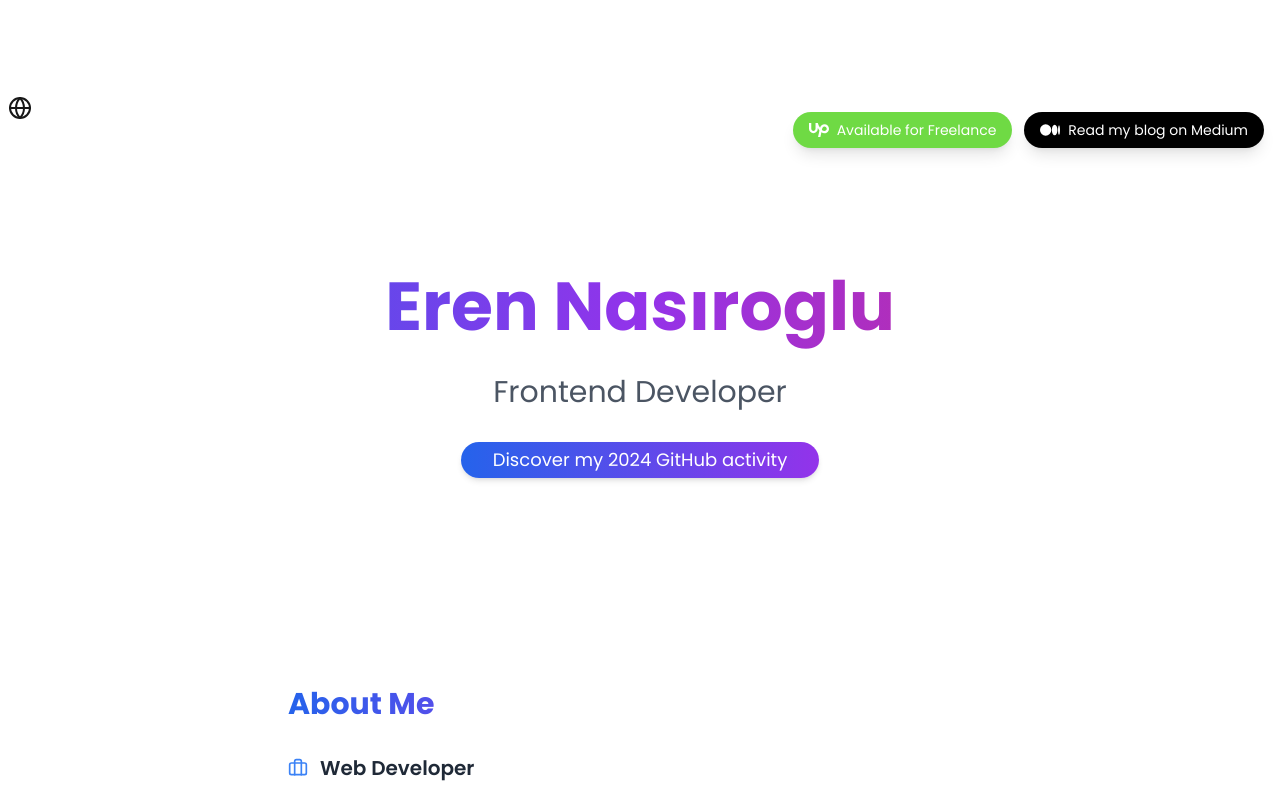
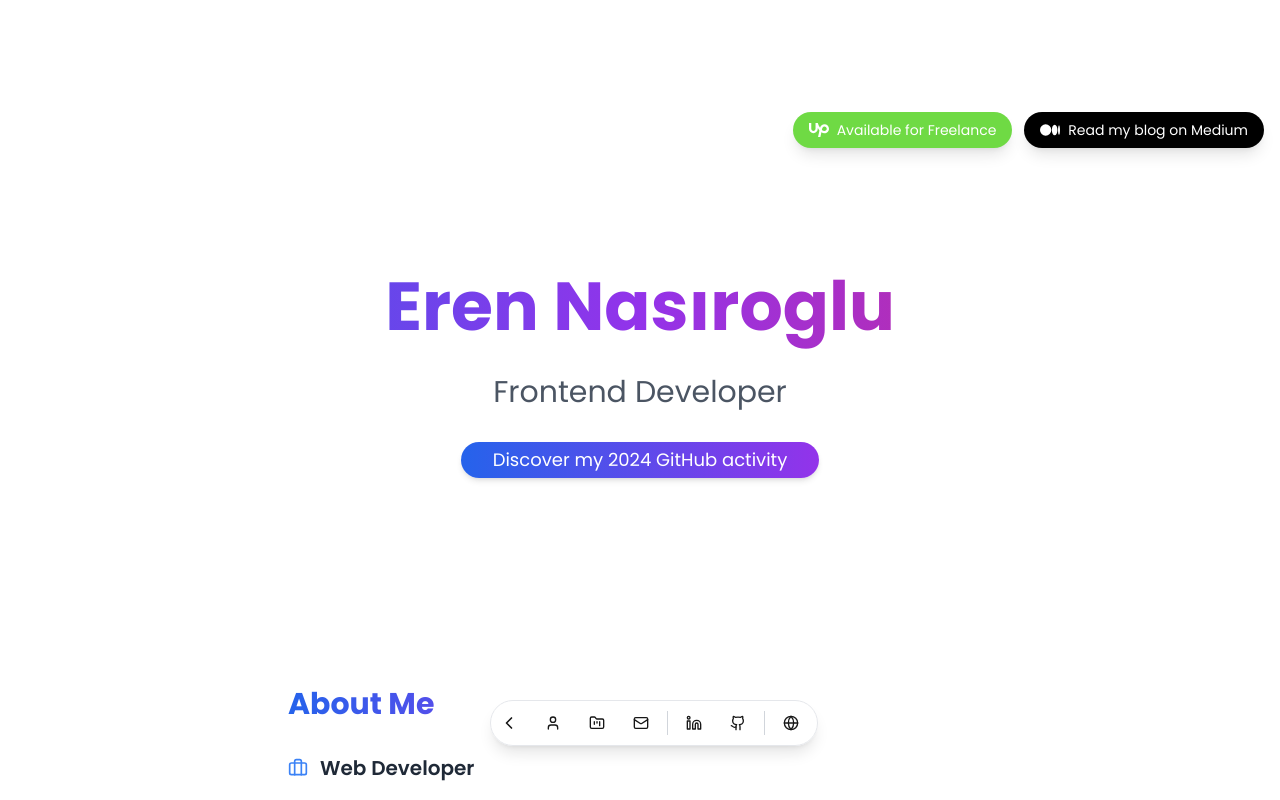
Before and after one commit to erenasiroglu/my-portfolio, a Next.js app: page / in a window 1280 px wide. Shown: the top 800 px of the page. Built offline with nearby package versions, Linux system fonts and the light colour scheme.

Commit message:
fix: change css value

```diff
--- a/app/components/Hero.tsx
+++ b/app/components/Hero.tsx
@@ -39,7 +39,7 @@ export default function Hero({ isLoading }: HeroProps) {
 
   return (
     <div className="relative">
-      <div className="absolute left-2">
+      {/* <div className="absolute left-2">
         <TooltipProvider delayDuration={0}>
           <Tooltip delayDuration={0}>
             <TooltipTrigger asChild>
@@ -63,7 +63,7 @@ export default function Hero({ isLoading }: HeroProps) {
             </TooltipContent>
           </Tooltip>
         </TooltipProvider>
-      </div>
+      </div> */}
       <div className="w-full flex justify-center md:justify-end md:absolute md:top-4 md:right-4 z-10 gap-3 px-4 pt-4 md:pt-0 md:px-0">
         <div className="flex flex-col sm:flex-row gap-3 w-full sm:w-auto">
           <motion.div
--- a/app/components/Layouts.tsx
+++ b/app/components/Layouts.tsx
@@ -1,3 +1,4 @@
+import Navigation from "./Navigation";
 import { ReactNode } from "react";
 
 interface LayoutProps {
@@ -10,6 +11,7 @@ export default function Layout({ children, className }: LayoutProps) {
     <div
       className={`min-h-screen bg-background text-foreground transition-colors duration-300 ${className}`}
     >
+      <Navigation />
       <main className="container mx-auto pt-24">{children}</main>
     </div>
   );
```
